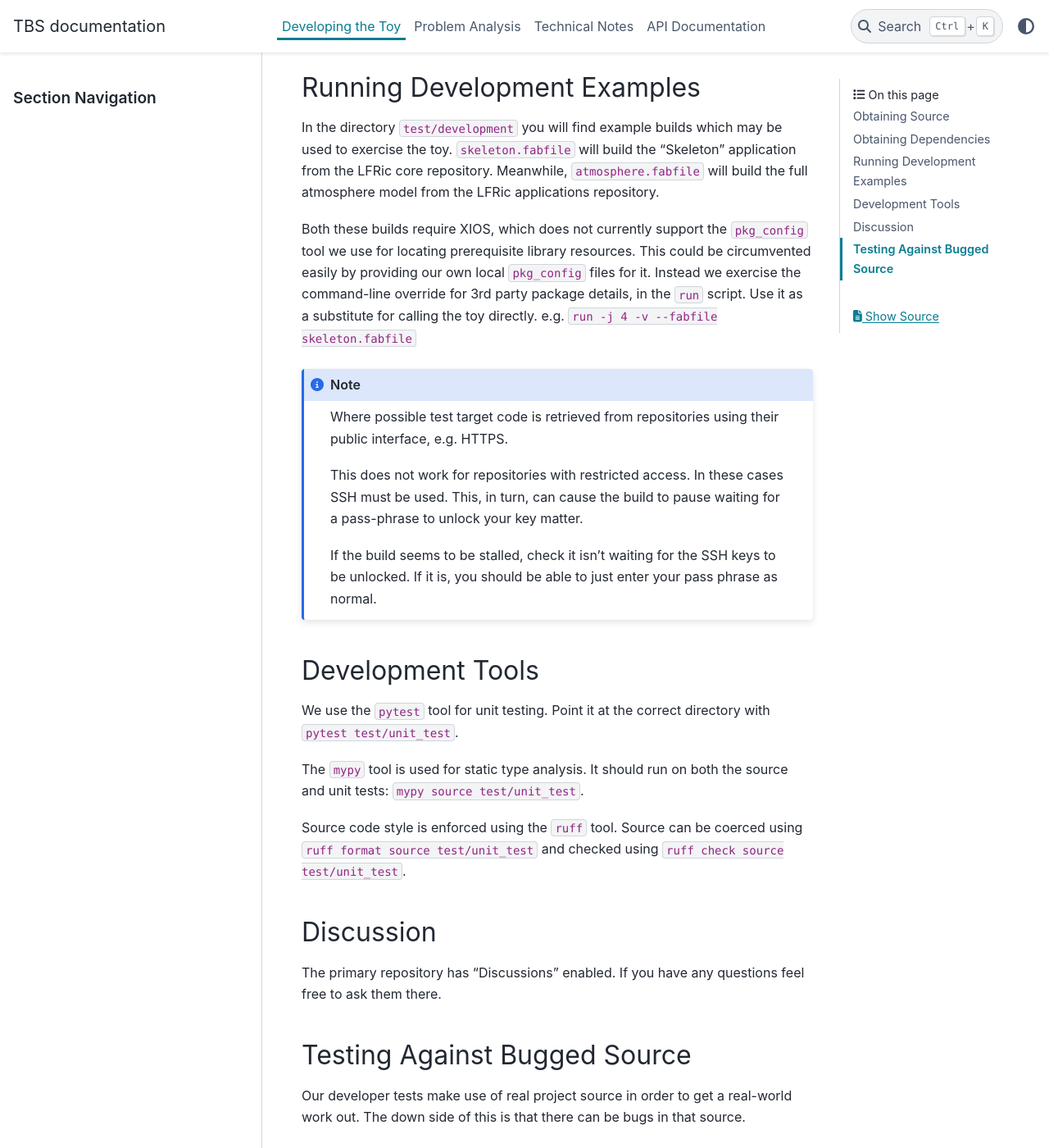
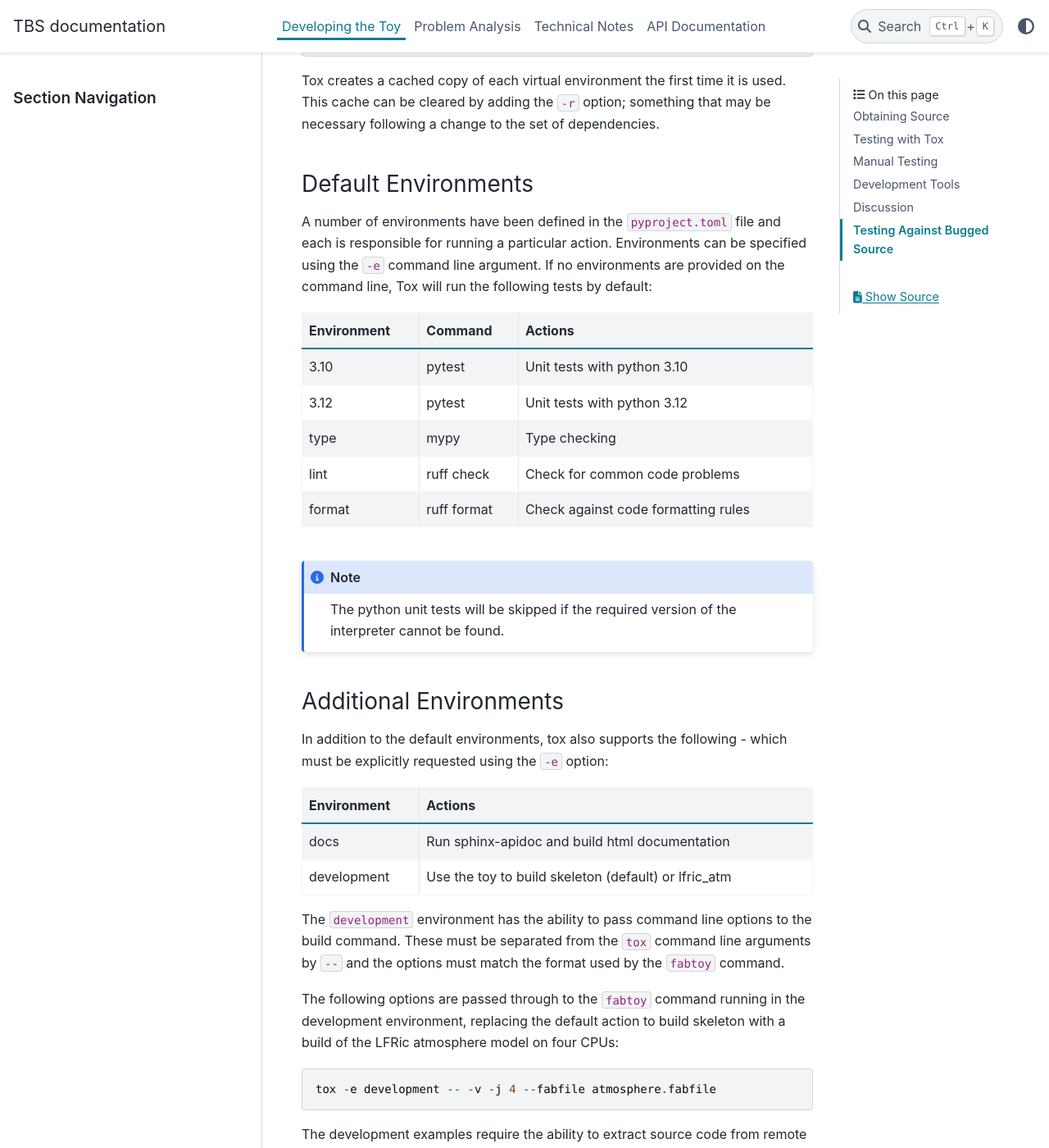
Before and after one commit to MetOffice/fab, a Sphinx documentation site: the page built from documentation/development.rst, in a window 1280 px wide and 1400 px high, scrolled down 795 px. Shown: the whole window at 82% size. Built offline with Sphinx 7.4.7 and the PyData theme 0.15.4, drawn with Linux system fonts in a browser that asks for light colours; pages that are not in the unit, such as notebooks, are missing from menus; some of the changed text lies outside the part shown.

Commit message:
Add support for tox virtual environments (MetOffice/ToyBuildSystem#74)
* Add support for tox virtual environments
* Allow tox to build development examples
* Document development with tox

```diff
--- a/documentation/development.rst
+++ b/documentation/development.rst
@@ -20,8 +20,91 @@ fork and raise "pull requests" against the primary repository.
 Review is required before a change is accepted.
 
 
+Testing with Tox
+================
+
+The `Tox`_ virtual environment manager can be used to run the toy build
+system in an isolated python environment which contains the required
+package dependencies.
+
+.. _Tox: https://tox.wiki/en/latest/index.html
+
+If you have not already installed Tox, it can installed and set up as
+follows:
+
+.. code-block::
+
+   pip install --user tox
+   PATH=$PATH:$HOME/.local/bin
+
+Tox creates a cached copy of each virtual environment the first time it
+is used.  This cache can be cleared by adding the ``-r`` option;
+something that may be necessary following a change to the set of
+dependencies.
+
+Default Environments
+--------------------
+
+A number of environments have been defined in the ``pyproject.toml``
+file and each is responsible for running a particular action.
+Environments can be specified using the ``-e`` command line argument.
+If no environments are provided on the command line, Tox will run the
+following tests by default:
+
+=========== =========== ===================================
+Environment Command     Actions
+=========== =========== ===================================
+3.10        pytest      Unit tests with python 3.10
+3.12        pytest      Unit tests with python 3.12
+type        mypy        Type checking
+lint        ruff check  Check for common code problems
+format      ruff format Check against code formatting rules
+=========== =========== ===================================
+
+.. note::
+   The python unit tests will be skipped if the required version of
+   the interpreter cannot be found.
+
+Additional Environments
+-----------------------
+
+In addition to the default environments, tox also supports the
+following - which must be explicitly requested using the ``-e``
+option:
+
+=========== ====================================================
+Environment     Actions
+=========== ====================================================
+docs        Run sphinx-apidoc and build html documentation
+development Use the toy to build skeleton (default) or lfric_atm
+=========== ====================================================
+
+The ``development`` environment has the ability to pass command line
+options to the build command.  These must be separated from the
+``tox`` command line arguments by ``--`` and the options must match
+the format used by the ``fabtoy`` command.
+
+The following options are passed through to the ``fabtoy`` command
+running in the development environment, replacing the default action
+to build skeleton with a build of the LFRic atmosphere model on four
+CPUs:
+
+.. code-block::
+
+   tox -e development -- -v -j 4 --fabfile atmosphere.fabfile
+
+The development examples require the ability to extract source code
+from remote code repositories and may require a pass-phrases to access
+restricted repos.
+
+Manual Testing
+==============
+
+In addition to the methods described above, the Toy Build System can
+be manually installed into the current python environment as follows.
+
 Obtaining Dependencies
-======================
+----------------------
 
 A ``pyproject.toml`` file is provided which allows dependencies to be installed
 using ``pip install`` at the project root directory.
@@ -32,9 +115,8 @@ Our development tools are available using: ``pip install .[dev]``
 
 Finally, if you want to build the documentation, use: ``pip install .[doc]``
 
-
 Running Development Examples
-============================
+----------------------------
 
 In the directory ``test/development`` you will find example builds which may be
 used to exercise the toy. ``skeleton.fabfile`` will build the "Skeleton"
--- a/source/fabengine/actions/file.py
+++ b/source/fabengine/actions/file.py
@@ -50,7 +50,9 @@ class ImportFile(Action):
 
     @property
     def destination(self) -> Path:
-        return self._database.script_config["paths"]["build_dir"] / self._filename.branch
+        return (
+            self._database.script_config["paths"]["build_dir"] / self._filename.branch
+        )
 
     def perform(self) -> list[Action]:
         """
--- a/source/fabengine/actions/fortran.py
+++ b/source/fabengine/actions/fortran.py
@@ -464,7 +464,9 @@ class CompileFortran(SubprocessAction):
 
         # Todo: Hardwired assumption on workspace layout
         extra_arguments: list[str] = []
-        branch_path = self._source.relative_to(self._database.script_config["paths"]["build_dir"])
+        branch_path = self._source.relative_to(
+            self._database.script_config["paths"]["build_dir"]
+        )
         for case, tags in self._database.build_config["tag_dirs"].items():
             if branch_path.is_relative_to(case):
                 for tag in tags:
--- a/source/fabengine/actions/templaterator.py
+++ b/source/fabengine/actions/templaterator.py
@@ -36,7 +36,9 @@ class Templaterator(SubprocessAction):
         for key, value in inserts.items():
             arguments.extend(["-s", key + "=" + value])
         arguments.append(self._filename)
-        super().__init__(self._database.script_config["paths"]["templaterator"], arguments)
+        super().__init__(
+            self._database.script_config["paths"]["templaterator"], arguments
+        )
 
     def __str__(self) -> str:
         return f"Templating: {self._filename}"
```
Also changed, not shown: source/fabengine/actions/configurator.py (+9 -3 lines), source/fabengine/configuration_tools.py (+7 -6 lines), source/fabengine/core.py (+6 -4 lines), source/fabengine/database.py (+6 -1 lines), source/fabengine/entry.py (+53 -45 lines).
